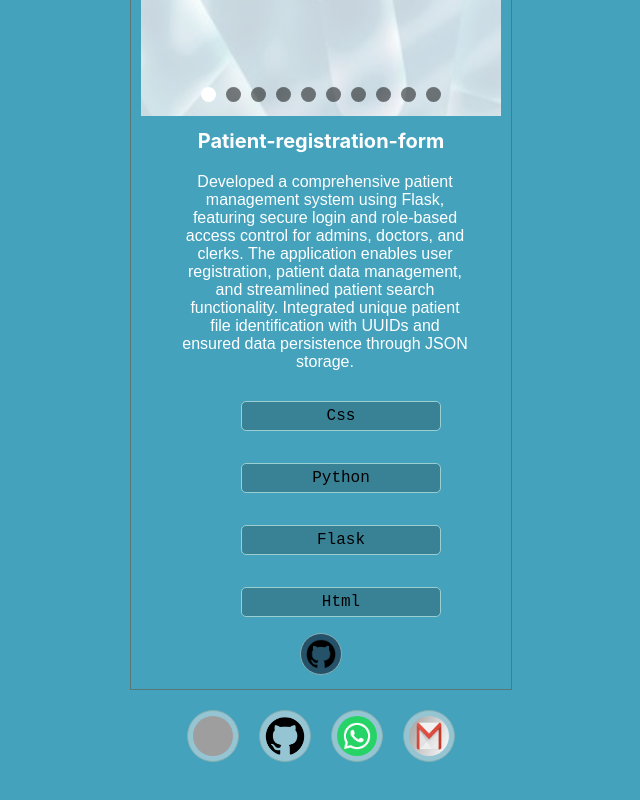
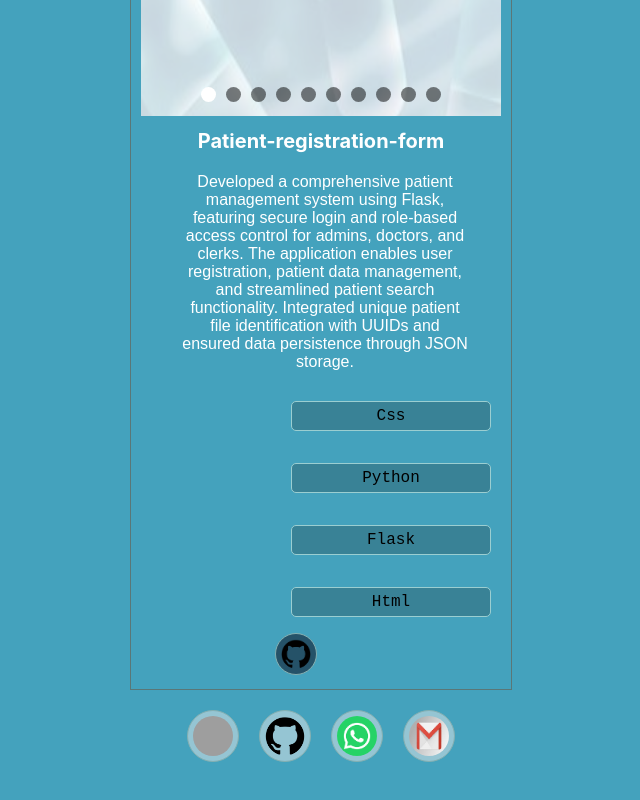
Before and after one commit to Kokie25/MyPortfolio, a React (Create React App) app: page / in a window 1280 px wide. Shown: the part 2425-3225 px from the top of the page, without its empty margins (319-959 px from the left). Built offline with nearby package versions, Linux system fonts and the light colour scheme; grey boxes are pictures that could not be loaded.

Commit message:
update14

```diff
--- a/src/App.css
+++ b/src/App.css
@@ -229,6 +229,7 @@ button:disabled {
   width: 30px;
   height: 30px;
   padding: 5px;
+  margin-right: 50px;
   border: 1px solid #85afb1;
   border-radius: 50%;
   background-color: #255268;
@@ -236,7 +237,7 @@ button:disabled {
 
 .language-used {
   width: 200px;
-  margin-left: 100px;
+  margin-left: 150px;
   display: flex;
   flex-direction: column;
 }
@@ -247,7 +248,7 @@ button:disabled {
   padding: 10px;
   height: max-content;
   width: 30%;
-  margin-top: 20px;
+  margin-top: 20px
 }
 
 /* Responsive styles */
```
